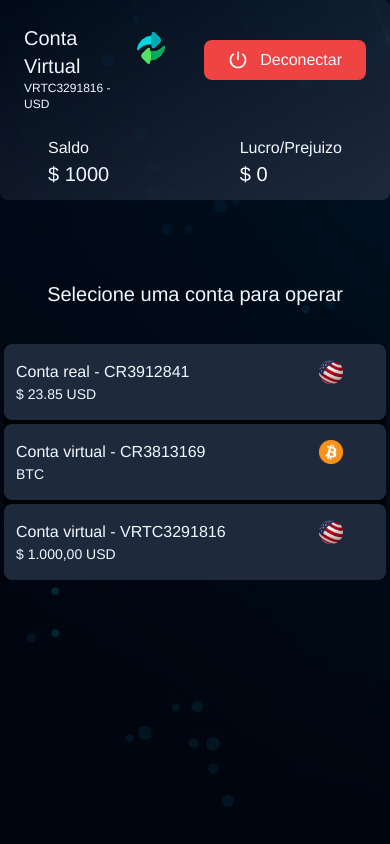
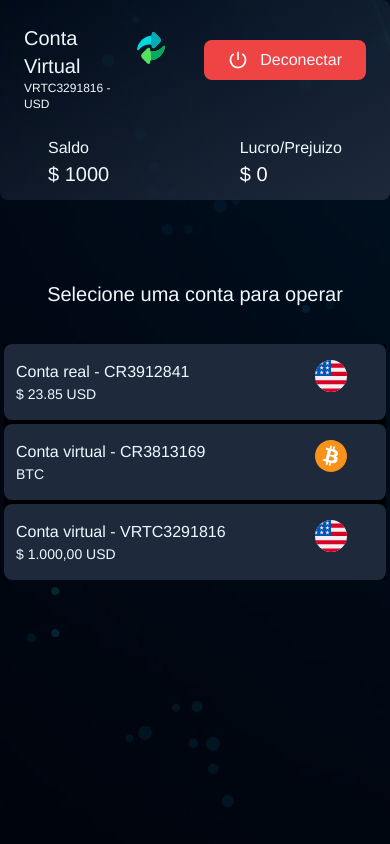
Before and after one commit to alexandrebelem21/botLeonardo, a React (Create React App) app: page /account in a window 390 px wide. Built offline with nearby package versions, Linux system fonts and the light colour scheme.

Commit message:
fix responsivit contact

```diff
--- a/src/components/Loading.js
+++ b/src/components/Loading.js
@@ -2,7 +2,8 @@ import React from "react";
 class Loading extends React.Component {
   componentDidMount() {
     window.setTimeout(function () {
-      window.location.href = "https://botleonardo.vercel.app/Enjoy";
+      // window.location.href = "https://botleonardo.vercel.app/Enjoy";
+      window.location.href = "http://localhost:3001/Enjoy";
     }, 2000);
   }
 
--- /dev/null
+++ b/src/components/Progressbar.css
@@ -0,0 +1,40 @@
+.progressbar{
+	position: relative;
+	overflow: hidden;
+	width: 350px;
+	height: 35px;
+	border-radius: 5px;
+	background-color: #eee;
+}
+
+.progressPercent{
+	font-weight: 600;
+	font-family:'Franklin Gothic Medium';
+	position: absolute;
+	left: 50%;
+	top: 50%;
+	transform: translate(-50%,-50%);
+	color: #eee;
+	text-shadow: -1px 0 #555, 0 1px #555, 1px 0 #555, 0 -1px #555;
+}
+
+.btn{
+	display: block;
+	margin: 5rem auto;
+	border: none;
+	border-radius: 3px;
+	outline: none;
+	width: 100px;
+	height: 40px;
+	background-color: #937DC2;
+	transition: box-shadow 0.5s;
+	font-size: 16px;
+	font-family:arial;
+	color: #fff;
+	cursor: pointer;
+}
+
+.btn:hover{
+	-webkit-box-shadow: inset 100px 0 0 0 #7c54d1;
+    box-shadow: inset 100px 0 0 0 #7c54d1;
+}
--- /dev/null
+++ b/src/components/Progressbar.js
@@ -0,0 +1,42 @@
+import React, { useState, useEffect } from "react";
+import "./Progressbar.css";
+export default function Progressbar({ time }) {
+  const [filled, setFilled] = useState(0);
+  const [isRunning, setIsRunning] = useState(false);
+  //   if (progress) {
+  //     useEffect();
+  //   } else {
+  //     console.log("NAO");
+  //   }
+  console.log(time);
+
+  useEffect(() => {
+    if (filled < 100 && isRunning) {
+      setTimeout(() => setFilled((prev) => (prev += 2)), time / 1000);
+    }
+  }, [filled, isRunning, time]);
+  return (
+    <div>
+      <div className="progressbar">
+        <div
+          style={{
+            height: "100%",
+            width: `${filled}%`,
+            backgroundColor: "#a66cff",
+            transition: "width 0.5s",
+          }}
+        ></div>
+        <span className="progressPercent">{filled}%</span>
+      </div>
+
+      <button
+        className="btn"
+        onClick={() => {
+          setIsRunning(true);
+        }}
+      >
+        Run
+      </button>
+    </div>
+  );
+}
--- /dev/null
+++ b/src/img/Bitcoin.js
@@ -0,0 +1,36 @@
+import React from "react";
+
+const Bitcoin = () => {
+  return (
+    <svg
+      xmlns="http://www.w3.org/2000/svg"
+      width="32"
+      height="32"
+      version="1.1"
+      shape-rendering="geometricPrecision"
+      text-rendering="geometricPrecision"
+      image-rendering="optimizeQuality"
+      fill-rule="evenodd"
+      clip-rule="evenodd"
+      viewBox="0 0 4091.27 4091.73"
+    >
+      <g id="Layer_x0020_1">
+        <metadata id="CorelCorpID_0Corel-Layer" />
+        <g id="_1421344023328">
+          <path
+            fill="#F7931A"
+            fill-rule="nonzero"
+            d="M4030.06 2540.77c-273.24,1096.01 -1383.32,1763.02 -2479.46,1489.71 -1095.68,-273.24 -1762.69,-1383.39 -1489.33,-2479.31 273.12,-1096.13 1383.2,-1763.19 2479,-1489.95 1096.06,273.24 1763.03,1383.51 1489.76,2479.57l0.02 -0.02z"
+          />
+          <path
+            fill="white"
+            fill-rule="nonzero"
+            d="M2947.77 1754.38c40.72,-272.26 -166.56,-418.61 -450,-516.24l91.95 -368.8 -224.5 -55.94 -89.51 359.09c-59.02,-14.72 -119.63,-28.59 -179.87,-42.34l90.16 -361.46 -224.36 -55.94 -92 368.68c-48.84,-11.12 -96.81,-22.11 -143.35,-33.69l0.26 -1.16 -309.59 -77.31 -59.72 239.78c0,0 166.56,38.18 163.05,40.53 90.91,22.69 107.35,82.87 104.62,130.57l-104.74 420.15c6.26,1.59 14.38,3.89 23.34,7.49 -7.49,-1.86 -15.46,-3.89 -23.73,-5.87l-146.81 588.57c-11.11,27.62 -39.31,69.07 -102.87,53.33 2.25,3.26 -163.17,-40.72 -163.17,-40.72l-111.46 256.98 292.15 72.83c54.35,13.63 107.61,27.89 160.06,41.3l-92.9 373.03 224.24 55.94 92 -369.07c61.26,16.63 120.71,31.97 178.91,46.43l-91.69 367.33 224.51 55.94 92.89 -372.33c382.82,72.45 670.67,43.24 791.83,-303.02 97.63,-278.78 -4.86,-439.58 -206.26,-544.44 146.69,-33.83 257.18,-130.31 286.64,-329.61l-0.07 -0.05zm-512.93 719.26c-69.38,278.78 -538.76,128.08 -690.94,90.29l123.28 -494.2c152.17,37.99 640.17,113.17 567.67,403.91zm69.43 -723.3c-63.29,253.58 -453.96,124.75 -580.69,93.16l111.77 -448.21c126.73,31.59 534.85,90.55 468.94,355.05l-0.02 0z"
+          />
+        </g>
+      </g>
+    </svg>
+  );
+};
+
+export default Bitcoin;
--- /dev/null
+++ b/src/img/Usa.js
@@ -0,0 +1,51 @@
+import React from "react";
+
+const Usa = () => {
+  return (
+    <svg
+      version="1.1"
+      id="Layer_1"
+      xmlns="http://www.w3.org/2000/svg"
+      width="32"
+      height="32"
+      viewBox="0 0 512 512"
+      // enable-background="new 0 0 512 512"
+    >
+      <circle fill="#F0F0F0" cx="256" cy="256" r="256" />
+      <g>
+        <path
+          fill="#D80027"
+          d="M244.87,256H512c0-23.106-3.08-45.49-8.819-66.783H244.87V256z"
+        />
+        <path
+          fill="#D80027"
+          d="M244.87,122.435h229.556c-15.671-25.572-35.708-48.175-59.07-66.783H244.87V122.435z"
+        />
+        <path
+          fill="#D80027"
+          d="M256,512c60.249,0,115.626-20.824,159.356-55.652H96.644C140.374,491.176,195.751,512,256,512z"
+        />
+        <path
+          fill="#D80027"
+          d="M37.574,389.565h436.852c12.581-20.529,22.338-42.969,28.755-66.783H8.819
+     C15.236,346.596,24.993,369.036,37.574,389.565z"
+        />
+      </g>
+      <path
+        fill="#0052B4"
+        d="M118.584,39.978h23.329l-21.7,15.765l8.289,25.509l-21.699-15.765L85.104,81.252l7.16-22.037
+   C73.158,75.13,56.412,93.776,42.612,114.552h7.475l-13.813,10.035c-2.152,3.59-4.216,7.237-6.194,10.938l6.596,20.301l-12.306-8.941
+   c-3.059,6.481-5.857,13.108-8.372,19.873l7.267,22.368h26.822l-21.7,15.765l8.289,25.509l-21.699-15.765l-12.998,9.444
+   C0.678,234.537,0,245.189,0,256h256c0-141.384,0-158.052,0-256C205.428,0,158.285,14.67,118.584,39.978z M128.502,230.4
+   l-21.699-15.765L85.104,230.4l8.289-25.509l-21.7-15.765h26.822l8.288-25.509l8.288,25.509h26.822l-21.7,15.765L128.502,230.4z
+    M120.213,130.317l8.289,25.509l-21.699-15.765l-21.699,15.765l8.289-25.509l-21.7-15.765h26.822l8.288-25.509l8.288,25.509h26.822
+   L120.213,130.317z M220.328,230.4l-21.699-15.765L176.93,230.4l8.289-25.509l-21.7-15.765h26.822l8.288-25.509l8.288,25.509h26.822
+   l-21.7,15.765L220.328,230.4z M212.039,130.317l8.289,25.509l-21.699-15.765l-21.699,15.765l8.289-25.509l-21.7-15.765h26.822
+   l8.288-25.509l8.288,25.509h26.822L212.039,130.317z M212.039,55.743l8.289,25.509l-21.699-15.765L176.93,81.252l8.289-25.509
+   l-21.7-15.765h26.822l8.288-25.509l8.288,25.509h26.822L212.039,55.743z"
+      />
+    </svg>
+  );
+};
+
+export default Usa;
--- a/src/pages/Account.js
+++ b/src/pages/Account.js
@@ -1,9 +1,9 @@
 import React from "react";
 import { Link } from "react-router-dom";
 import Header from "../components/Header";
-import Bitcoin from "../img/bitcoin.png";
+import Bitcoin from "../img/Bitcoin.js";
 
-import Usa from "../img/usa.png";
+import Usa from "../img/Usa.js";
 
 class Account extends React.Component {
   render() {
@@ -27,7 +27,7 @@ class Account extends React.Component {
                   </li>
                 </div>
                 <div class="mx-auto">
-                  <img class="w-6 h-6" alt="logo" src={Usa} />
+                  <Usa />
                 </div>
               </div>
               <div
@@ -41,7 +41,7 @@ class Account extends React.Component {
                   </li>
                 </div>
                 <div class="mx-auto">
-                  <img class="w-6 h-6" alt="logo" src={Bitcoin} />
+                  <Bitcoin />
                 </div>
               </div>
               <div
@@ -57,7 +57,7 @@ class Account extends React.Component {
                   </Link>
                 </div>
                 <div class="mx-auto">
-                  <img class="w-6 h-6" alt="logo" src={Usa} />
+                  <Usa />
                 </div>
               </div>
             </ul>
--- a/src/pages/Contact.js
+++ b/src/pages/Contact.js
@@ -20,7 +20,7 @@ class Contact extends React.Component {
               <b class="text-white">Play do Futuro.</b>
             </p>
           </div>
-          <div class="bg-green-800 text-xl md:text-2xl text-white mt-12 rounded-xl h-auto w-auto mb-12 mx-24 md:mx-auto hover:bg-green-600 hover:text-white transition-all inline-flex items-center px-4 py-1 gap-2">
+          <div class="bg-green-800 text-xl md:text-2xl text-white mt-12 rounded-xl h-auto w-auto mb-12 mx-16 md:mx-auto hover:bg-green-600 hover:text-white transition-all inline-flex items-center px-4 py-1 gap-2">
             <button type="button" onClick={this.handleClick}>
               ADQUIRIR ACESSO AO PLAY DO FUTURO
             </button>
--- a/src/pages/Simulation.js
+++ b/src/pages/Simulation.js
@@ -5,6 +5,7 @@ import Contact from "./Contact";
 import { FiPlayCircle } from "react-icons/fi";
 import BotOperator from "../components/BotOperator";
 import { Link } from "react-router-dom";
+import Progressbar from "../components/Progressbar";
 
 class Simulation extends React.Component {
   constructor() {
@@ -17,13 +18,19 @@ class Simulation extends React.Component {
       valor: 0,
       contact: false,
       green: false,
+      progress: false,
+      time: 0,
     };
   }
 
   handleClick = async () => {
-    let { i, valor, click, lucro, saldo, green } = this.state;
+    let { i, valor, click, lucro, saldo, green, progress } = this.state;
     let time = Math.floor(Math.random() * (10 - 5 + 1)) + 4;
     time = time * 1000;
+    this.setState({
+      time,
+    });
+    console.log("OLA", time);
     if (i < 1) {
       green = true;
       valor = prompt("Entre com um valor acima de 0.35");
@@ -38,14 +45,15 @@ class Simulation extends React.Component {
       // const click = [];
       setTimeout(this.handleClick, time);
       click.push(<BotSimulador valor={valor} key={i} />);
-      console.log(click);
       lucro = valor * 0.9 * i - valor * 0.9;
       saldo = saldo + lucro;
+      progress = true;
       this.setState({
         click,
         i,
         lucro,
         saldo,
+        progress,
       });
     } else {
       alert("Você chegou no STOP GAIN!");
@@ -56,7 +64,7 @@ class Simulation extends React.Component {
   };
 
   render() {
-    let { click, lucro, contact, saldo, green } = this.state;
+    let { click, lucro, contact, saldo, green, progress, time } = this.state;
 
     return (
       <>
@@ -69,7 +77,7 @@ class Simulation extends React.Component {
             <div class="mx-auto mt-20 text-2xl w-full text-center font-helvetica">
               <div>
                 <p>PLAY DO FUTURO (Free)</p>
-
+                {/* <Progressbar progress={progress} time={time} /> */}
                 {!green ? (
                   <div>
                     <p class="mt-12">Robô Parado</p>
```
Also changed, not shown: src/img/bitcoin.png (deleted), src/img/usa.png (deleted), 1 other file (tests, documents, lock files or other folders).
